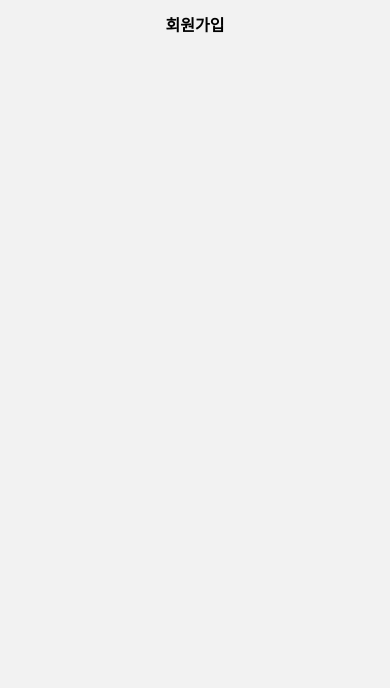
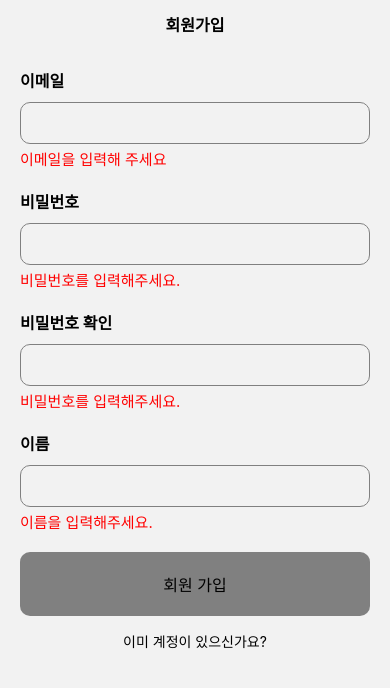
Before and after one commit to TODPKang2022/chatapp, a React Native app: screen /Signup in a window 390 px wide. Shown: the top 688 px of the page. Built offline with nearby package versions, Linux system fonts and the light colour scheme.

Commit message:
add signupscreen

```diff
--- a/src/SignupScreen/SignupScreen.tsx
+++ b/src/SignupScreen/SignupScreen.tsx
@@ -1,13 +1,63 @@
 import { useCallback, useMemo, useState } from "react";
 import Screen from "../components/Screen";
 // import validator from 'validator';
-import { ScrollView, StyleSheet } from "react-native";
+import { ScrollView, StyleSheet, Text, TextInput, TouchableOpacity, View } from "react-native";
+import Colors from "../modules/Colors";
 
 const styles = StyleSheet.create({
     container: {
         flex: 1,
         padding: 20,
-      },
+    },
+    section: {
+        marginBottom: 20,
+    },
+    title: {
+        fontSize: 16,
+        fontWeight: 'bold',
+        color: Colors.BLACK,
+    },
+    input: {
+        marginTop: 10,
+        borderWidth: 1,
+        padding: 10,
+        borderRadius: 10,
+        borderColor: Colors.GRAY,
+        fontSize: 16,
+    },
+    errorText: {
+        fontSize: 15,
+        color: Colors.RED,
+        marginTop: 4,
+    },
+    signupButton: {
+        backgroundColor: Colors.BLACK,
+        borderRadius: 10,
+        alignItems: 'center',
+        padding: 20,
+    },
+    signupButtonText: {
+        color: Colors.WHITE,
+        fontSize: 16,
+        fontWeight: 'bold',
+    },
+    disabledSignupButton: {
+        backgroundColor: Colors.GRAY,
+    },
+    signinTextButton: {
+        marginTop: 5,
+        alignItems: 'center',
+        padding: 10,
+    },
+    signinButtonText: {
+        fontSize: 16,
+        color: Colors.BLACK,
+    },
+    signingContainer: {
+        flex: 1,
+        alignItems: 'center',
+        justifyContent: 'center',
+    },
 });
 
 const SignupScreen = () => {
@@ -18,15 +68,15 @@ const SignupScreen = () => {
     const [name, setName] = useState('');
 
     // 입력값 확인
-    // const emailErrorText = useMemo(() => {
-    //     if (email.length === 0) {
-    //         return '이메일을 입력해 주세요';
-    //     }
-    //     if (!validator.isEmail(email)) {
-    //         return '올바른 이메일이 아닙니다'
-    //     }
-    //     return null;
-    // }, [email]);
+    const emailErrorText = useMemo(() => {
+        if (email.length === 0) {
+            return '이메일을 입력해 주세요';
+        }
+        // if (!validator.isEmail(email)) {
+        //     return '올바른 이메일이 아닙니다'
+        // }
+        return null;
+    }, [email]);
 
     const passwordErrorText = useMemo(() => {
         if (password.length === 0) {
@@ -78,10 +128,83 @@ const SignupScreen = () => {
     }, []);
 
 
+    // return true or false
+    const signupButtonEnabled = useMemo(() => {
+        return (
+            emailErrorText == null &&
+            passwordErrorText == null &&
+            confirmedPasswordErrorText == null &&
+            nameErrorText == null
+        );
+    },[
+        emailErrorText,
+        passwordErrorText,
+        confirmedPasswordErrorText,
+        nameErrorText
+    ]);
+
+    const signupButtonStyle = useMemo(()=> {
+        if (signupButtonEnabled){
+            return styles.signupButton;
+        }
+        return [styles.signupButton, styles.disabledSignupButton];
+    }, [signupButtonEnabled]);
+
 
     return <Screen title="회원가입">
         <ScrollView style={styles.container}>
-
+            <View style={styles.section}>
+                <Text style={styles.title}>이메일</Text>
+                <TextInput
+                    value={email}
+                    style={styles.input}
+                    onChangeText={onChangeEmailText}
+                    />
+                {emailErrorText && (<Text style={styles.errorText}>{emailErrorText}</Text>)}
+            </View>
+            <View style={styles.section}>
+                <Text style={styles.title}>비밀번호</Text>
+                <TextInput
+                value={password}
+                style={styles.input}
+                secureTextEntry
+                onChangeText={onChangePasswordText}
+                />
+                {passwordErrorText && (
+                <Text style={styles.errorText}>{passwordErrorText}</Text>
+                )}
+            </View>
+            <View style={styles.section}>
+                <Text style={styles.title}>비밀번호 확인</Text>
+                <TextInput
+                value={confirmedPassword}
+                style={styles.input}
+                secureTextEntry
+                onChangeText={onChangeConfirmedPasswordText}
+                />
+                {confirmedPasswordErrorText && (
+                <Text style={styles.errorText}>{confirmedPasswordErrorText}</Text>
+                )}
+            </View>
+            <View style={styles.section}>
+                <Text style={styles.title}>이름</Text>
+                <TextInput
+                value={name}
+                style={styles.input}
+                onChangeText={onChangeNameText}
+                />
+                {nameErrorText && (
+                <Text style={styles.errorText}>{nameErrorText}</Text>
+                )}
+            </View>
+            <View>
+                <TouchableOpacity style={signupButtonStyle}>
+                    <Text style={styles.signinButtonText}>회원 가입</Text>
+                </TouchableOpacity>
+                <TouchableOpacity style={styles.signinTextButton}>
+                    <Text>이미 계정이 있으신가요?</Text>
+                </TouchableOpacity>
+            </View>
         </ScrollView>
     </Screen>;
 }
--- a/src/modules/Colors.ts
+++ b/src/modules/Colors.ts
@@ -1,5 +1,8 @@
 const Colors = {
     BLACK: 'black',
+    GRAY: 'gray',
+    RED: 'red',
+    WHITE: 'white',
 }
 
 export default Colors;
```
